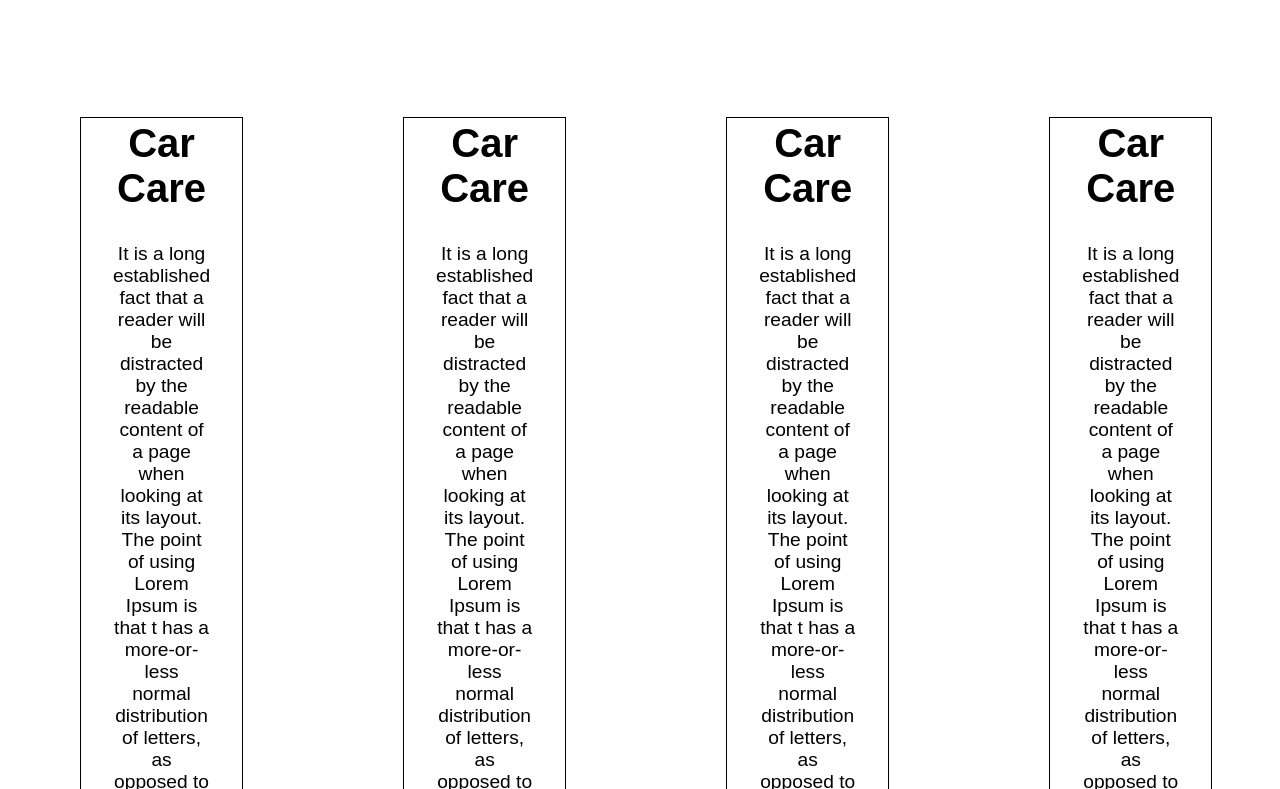
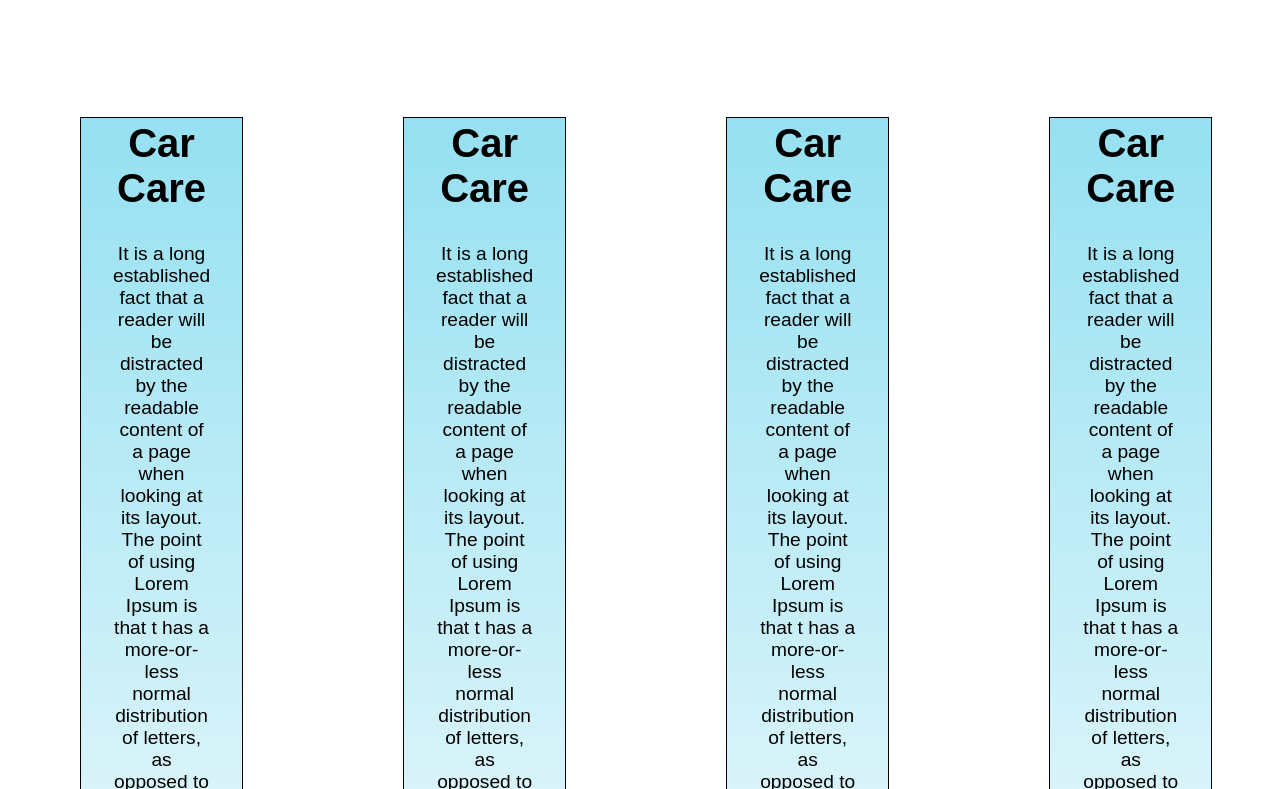
Before and after one commit to bharathsharma98/Dhullo, a React (Create React App) app: page /services in a window 1280 px wide. Shown: the part 471-1260 px from the top of the page. Built offline with nearby package versions, Linux system fonts and the light colour scheme.

Commit message:
added gradient to box

```diff
--- a/src/components/UI/content/BoxComponent.css
+++ b/src/components/UI/content/BoxComponent.css
@@ -3,10 +3,12 @@
     border-color: black;
     opacity: 1;
     margin: 5rem;
+    background: transparent linear-gradient(180deg, #95E0F1 0%, #ffffff 100%) 0% 0% no-repeat padding-box;
 }
 
 h3{
     text-align: center;
+    font-size: 5;
 }
 
 p{
```
